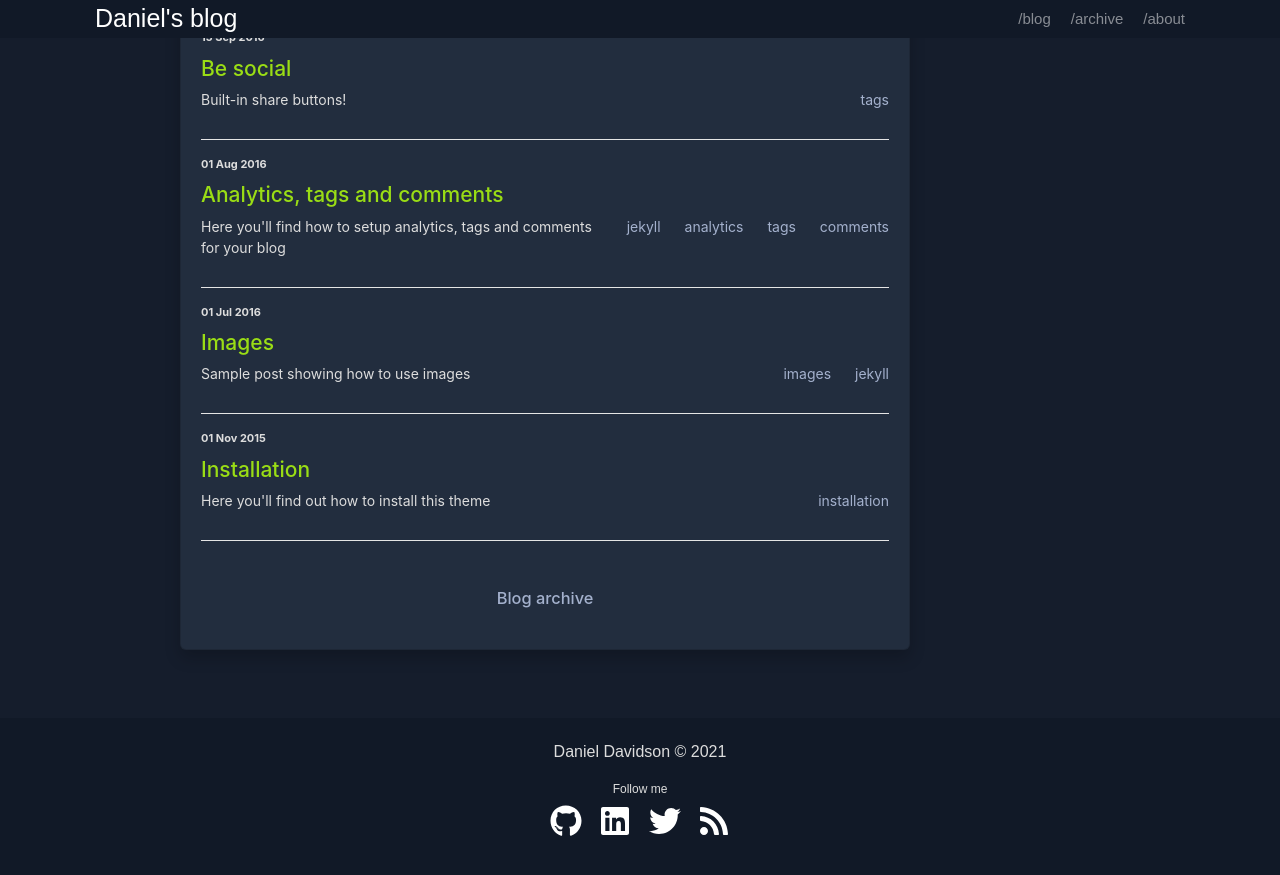
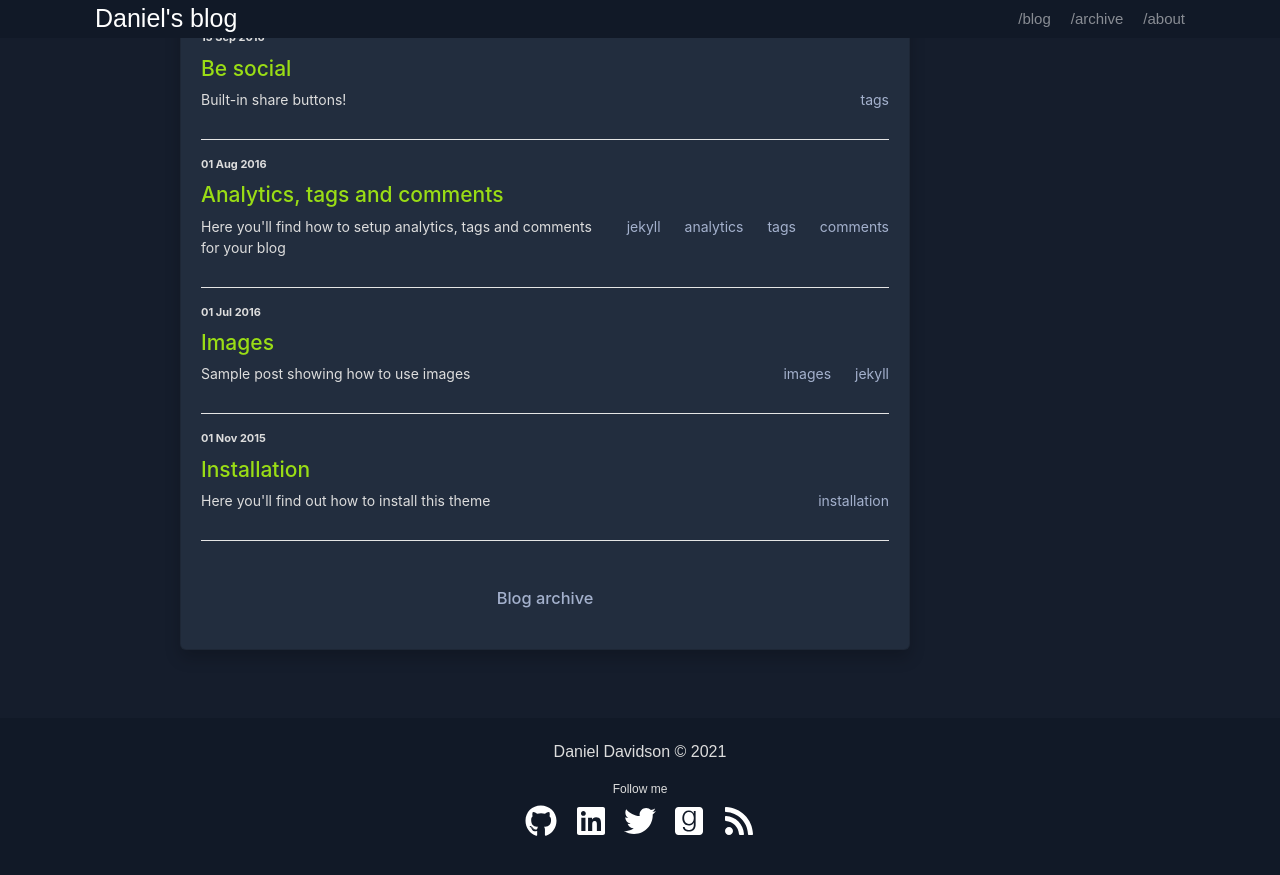
Before and after one commit to danieldavidson/danieldavidson.github.io, a Jekyll site: the page built from index.html, in a window 1280 px wide and 900 px high, scrolled down 832 px. Shown: the top 875 px of the window. Built offline with Jekyll 4.4.1, drawn with Linux system fonts in a browser that asks for light colours.

Commit message:
Update social

```diff
--- a/_config.yml
+++ b/_config.yml
@@ -26,6 +26,7 @@ social:
   #stackoverflow: ''
   linkedin: danieldav
   twitter: ''
+  goodreads: ''
   #instagram: ''
   #lastfm: ''
   rss: feed.xml
--- a/_includes/social.html
+++ b/_includes/social.html
@@ -26,6 +26,12 @@
     </li>
   {% endif %}
 
+  {% if site.social.goodreads %}
+    <li>
+      <a title="{{ site.social.goodreads }} on Instagram" href="https://goodreads.com/{{ site.social.goodreads }}" target="_blank"><i class="fab fa-goodreads fa-2x"></i></a>
+    </li>
+  {% endif %}
+
   {% if site.social.instagram %}
     <li>
       <a title="{{ site.social.instagram }} on Instagram" href="https://instagram.com/{{ site.social.instagram }}" target="_blank"><i class="fab fa-instagram fa-2x"></i></a>
```
